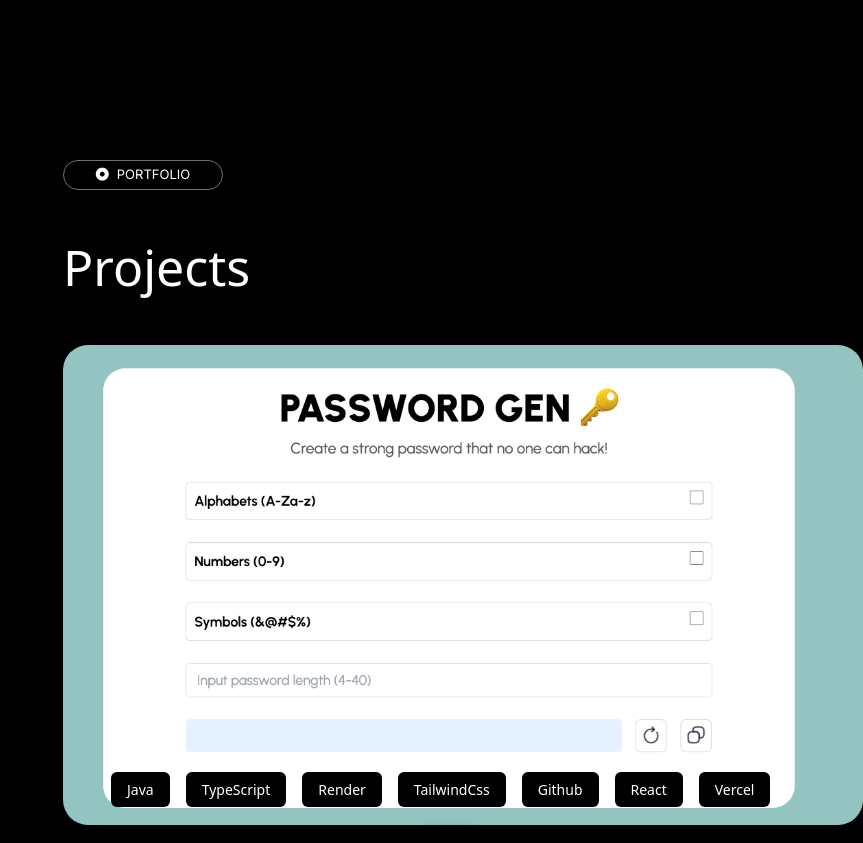
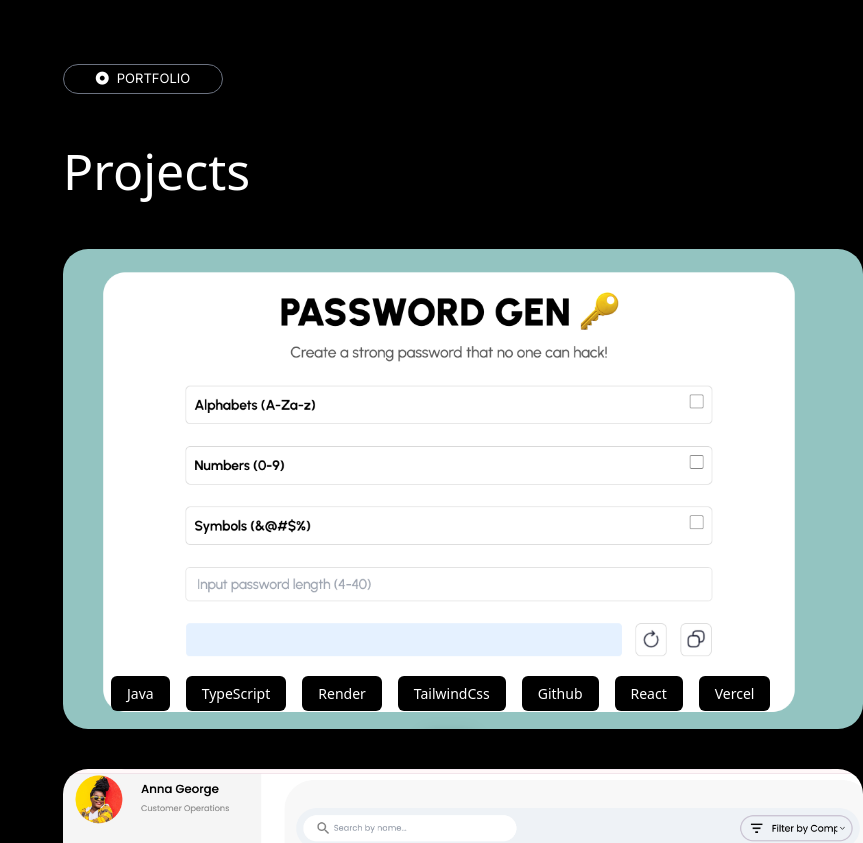
Before and after one commit to Divinegirl8/project, a React (Create React App) app: page /portfolio in a window 1280 px wide. Shown: the top 843 px of the page, without its empty margins (417-1280 px from the left). Built offline with nearby package versions, Linux system fonts and the light colour scheme.

Commit message:
new commit

```diff
--- a/src/component/About/index.tsx
+++ b/src/component/About/index.tsx
@@ -66,7 +66,7 @@ const About = React.forwardRef<HTMLDivElement, {}>((props, ref)=> {
             </div>
           </div>
 
-          <div className="lg:mt-[-20rem] mt-[-25rem]  mb-20">
+          <div className="lg:mt-[-20rem]  mb-20">
             <div>
               <div
                 ref={(el) => (elementsRef.current[1] = el)}
--- a/src/component/HeroPage/index.tsx
+++ b/src/component/HeroPage/index.tsx
@@ -23,7 +23,7 @@ const HeroPage = React.forwardRef<HTMLDivElement, {}>((props, ref) => {
 
     return (
 
-        <div className={`cursor-none bg-gradient-to-b from-black via-black to-transparent lg:h-[126vh] h-[250vh] relative  ${style.customCursor}`} ref={ref}>
+        <div className={`cursor-none bg-gradient-to-b from-black via-black to-transparent lg:pb-16 pb-[45rem]  relative  ${style.customCursor}`} ref={ref}>
             <div className="">
 
                 <div className="border-gray-500 border-[0.5px] lg:w-[21rem] h-[39rem] mt-5  px-1 lg:px-0 rounded-[20px] lg:left-5 lg:top-10 lg:mt-[80px] sm:mx-[2rem] lg:fixed z-50">
--- a/src/component/Portfolio/index.tsx
+++ b/src/component/Portfolio/index.tsx
@@ -7,9 +7,9 @@ import style from "./index.module.css"
 
 const Portfolio = React.forwardRef<HTMLDivElement, {}>((props, ref) => {
     return (
-        <div className='bg-[#000] w-full h-full' ref={ref}>
+        <div className='bg-[#000] w-full pb-16' ref={ref}>
 
-            <div className="flex lg:ml-[30rem] pt-[10rem]">
+            <div className="flex lg:ml-[30rem] pt-16">
                 <div className="flex flex-row gap-2 justify-center border-gray-500 border w-[10rem] h-[30px] rounded-[20px] pt-1">
                     <i
                         className="fa-solid fa-circle-dot"
--- a/src/component/Qualification/index.tsx
+++ b/src/component/Qualification/index.tsx
@@ -20,7 +20,7 @@ const Qualification = React.forwardRef<HTMLDivElement, {}>((props, ref) => {
   });
 
   return (
-    <div className="bg-[#000] lg:mt-0 mt-[19rem] w-full h-[full] overflow-x-hidden" >
+    <div className="bg-[#000] lg:mt-0  w-full pb-16 overflow-x-hidden" >
       <div className="flex lg:ml-[30rem] ml-5 lg:pt-[10rem] pt-10">
         <div className="flex flex-row gap-2 justify-center border-gray-500 border w-[10rem] h-[30px] rounded-[20px] pt-1" ref={ref}>
           <i className="fa-solid fa-file" style={{ color: "#fff", paddingTop: "3px", fontSize: "13px" }}></i>
--- a/src/component/Skills/index.tsx
+++ b/src/component/Skills/index.tsx
@@ -41,7 +41,7 @@ import style from "./index.module.css"
 const Skills = React.forwardRef<HTMLDivElement, {}>((props, ref)=>{
     return(
 
-        <div className='bg-[#343434]  w-full h-full'ref={ref} >
+        <div className='bg-[#343434]  w-full pt-8 pb-16'ref={ref} >
 
         <div className="flex lg:ml-[30rem] ml-5 lg:pt-[10rem] pt-8">
               <div className="flex flex-row gap-2 justify-center border-gray-500 border w-[10rem] h-[30px] rounded-[20px] pt-1">
@@ -57,7 +57,7 @@ const Skills = React.forwardRef<HTMLDivElement, {}>((props, ref)=>{
             <h1 className="text-white lg:ml-[30rem]  ml-5 text-[35px] lg:text-[50px]  mt-10">Technologies I Use</h1>
 
             <div className="lg:ml-[30rem] mt-10 lg:w-[50%]  mx-5 h-auto bg-white rounded-[10px] p-4">
-                <div className="grid grid-cols-4  lg:grid-cols-9 gap-5 sm:grid-cols-6 md:grid-cols-3">
+                <div className="grid grid-cols-4  lg:grid-cols-9 gap-5 sm:grid-cols-6 md:grid-cols-6">
                   <div className={`flex justify-center items-center ${style.iconContainer}`}>
                     <img src={java} className="w-20 h-20" title="java" />
                   </div>
@@ -177,3 +177,83 @@ const Skills = React.forwardRef<HTMLDivElement, {}>((props, ref)=>{
 });
 
 export default Skills;
+
+// import React from "react";
+// import java from "../../asset/skills/java-removebg-preview.png";
+// import react from "../../asset/skills/react-removebg-preview.png";
+// import js from "../../asset/skills/javascript-removebg-preview.png";
+// import vue from "../../asset/skills/vuejs-removebg-preview.png";
+// import bootstrap from "../../asset/skills/bootsrap-removebg-preview.png";
+// import apollo from "../../asset/skills/apollo-removebg-preview.png";
+// import nodejs from "../../asset/skills/node-removebg-preview.png";
+// import redux from "../../asset/skills/redux-removebg-preview.png";
+// import css from "../../asset/skills/css-removebg-preview.png";
+// import html from "../../asset/skills/html-removebg-preview.png";
+// import tsx from "../../asset/skills/ts-removebg-preview.png";
+// import render from "../../asset/skills/render-removebg-preview.png";
+// import pytest from "../../asset/skills/pytest-removebg-preview.png";
+// import junit from "../../asset/skills/junit-removebg-preview.png";
+// import materialUi from "../../asset/skills/materialUi-removebg-preview.png";
+// import docker from "../../asset/skills/docker-removebg-preview (1).png";
+// import git from "../../asset/skills/git-removebg-preview.png";
+// import figma from "../../asset/skills/fig-removebg-preview.png";
+// import jbpm from "../../asset/skills/jbpm-removebg-preview.png";
+// import python from "../../asset/skills/python-removebg-preview.png";
+// import next from "../../asset/skills/next-removebg-preview.png";
+// import reactNative from "../../asset/skills/reactnative-inner.svg";
+// import springBoot from "../../asset/skills/springboot-removebg-preview.png";
+// import tailwindcss from "../../asset/skills/tailwindcss-removebg-preview.png";
+// import mongodb from "../../asset/skills/mongodbpix-removebg-preview.png";
+// import pg from "../../asset/skills/postgres-removebg-preview.png";
+// import mysql from "../../asset/skills/mysql-removebg-preview.png";
+// import postman from "../../asset/skills/postman-removebg-preview.png";
+// import linux from "../../asset/skills/linux-removebg-preview.png";
+// import macos from "../../asset/skills/ios-removebg-preview.png";
+// import windows from "../../asset/skills/windows-removebg-preview.png";
+// import go from "../../asset/skills/go-tutorial-removebg-preview.png";
+// import keycloak from "../../asset/skills/Keycloak_Logo-removebg-preview.png";
+// import swagger from "../../asset/skills/swagger-removebg-preview.png";
+// import mockito from "../../asset/skills/mockito-removebg-preview.png";
+// import flutter from "../../asset/skills/flutter-removebg-preview.png";
+// import style from "./index.module.css";
+
+
+
+
+
+// const Skills = React.forwardRef<HTMLDivElement, {}>((props, ref) => {
+//   return (
+//     <div className="bg-[#343434] w-full pt-8 pb-16" ref={ref}>
+//       {/* Title */}
+//       <div className="flex justify-center pt-8">
+//         <div className="flex flex-row gap-2 justify-center border-gray-500 border w-[10rem] h-[30px] rounded-[20px] items-center">
+//           <i className="fa-solid fa-briefcase text-white text-sm"></i>
+//           <p className="font-normal text-white font-fontInter uppercase text-sm">
+//             Skills
+//           </p>
+//         </div>
+//       </div>
+
+//       <h1 className="text-white text-center text-2xl lg:text-4xl mt-10">
+//         Technologies I Use
+//       </h1>
+
+//       {/* Skills Grid */}
+//       <div className="container mx-auto mt-10 lg:max-w-[60%] bg-white rounded-[10px] p-4">
+//         <div className="grid grid-cols-2 sm:grid-cols-3 md:grid-cols-4 lg:grid-cols-6 xl:grid-cols-8 gap-6">
+//           {/* Skill Icons */}
+//           {[java, react, js, vue, bootstrap, apollo, nodejs, redux, css, html, tsx, render, pytest, junit, materialUi, docker, git, figma, jbpm, python, next, reactNative, springBoot, tailwindcss, mongodb, pg, mysql, postman, linux, macos, windows, go, keycloak, swagger, mockito, flutter].map((src, index) => (
+//             <div
+//               key={index}
+//               className={`flex justify-center items-center ${style.iconContainer}`}
+//             >
+//               <img src={src} className="w-16 h-16" alt="Skill" />
+//             </div>
+//           ))}
+//         </div>
+//       </div>
+//     </div>
+//   );
+// });
+
+// export default Skills;
```
